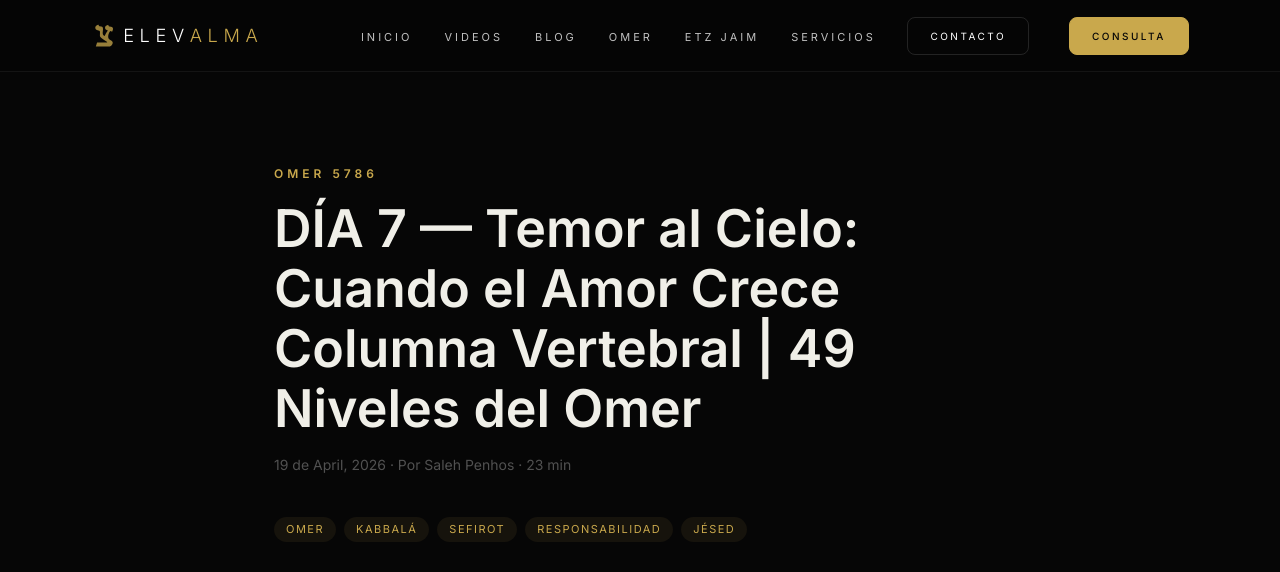
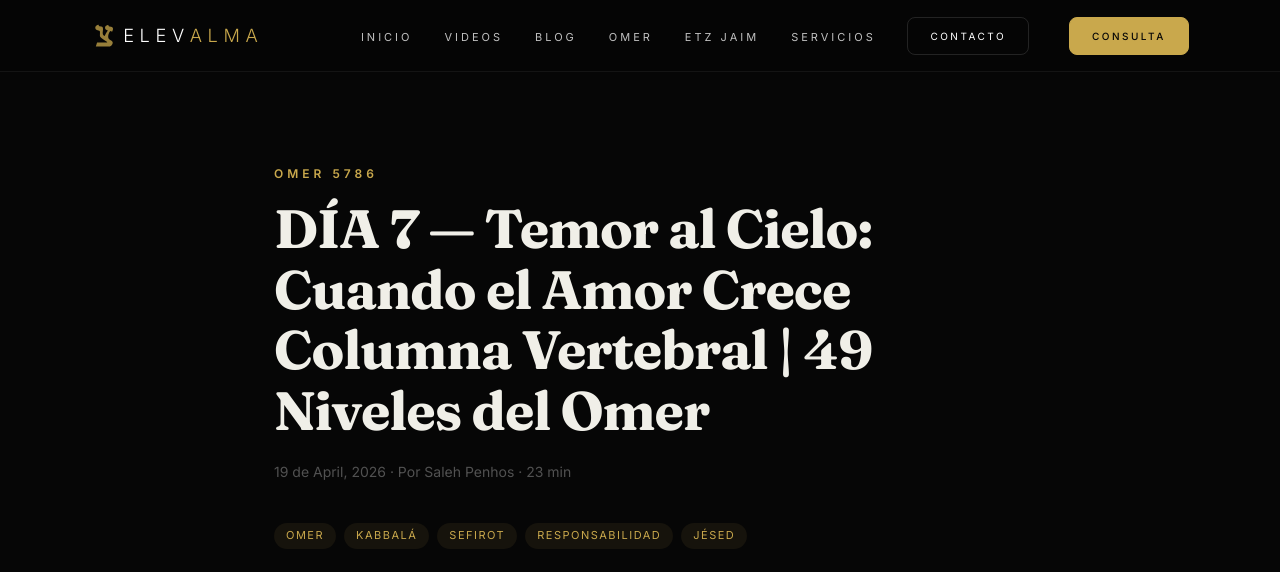
Before and after one commit to spenhos/elevalma-site, a Jekyll site: the page built from _posts/2026-04-19-dia-7-consciencia-responsabilidad-omer.md, in a window 1280 px wide and 1400 px high. Shown: the top 572 px of the window. Built offline with Jekyll 4.4.1, drawn with Linux system fonts in a browser that asks for light colours; grey boxes are pictures that could not be loaded.

Commit message:
feat: tipografía Fraunces+Inter en blog, FB en CTA, barra flotante global

```diff
--- a/_layouts/post.html
+++ b/_layouts/post.html
@@ -70,27 +70,27 @@
   </script>
 
   <style>
-    .blog-post { max-width: 780px; margin: 0 auto; padding: 160px 24px 80px; }
-    .blog-post .label { margin-bottom: 16px; display: inline-block; }
-    .blog-post h1 { font-size: clamp(32px, 5vw, 52px); font-weight: 600; line-height: 1.15; margin-bottom: 16px; }
-    .blog-post .post-meta { color: var(--text-dim); font-size: 14px; margin-bottom: 40px; }
+    .blog-post { max-width: 780px; margin: 0 auto; padding: 160px 24px 80px; font-family: 'Inter', -apple-system, BlinkMacSystemFont, 'Segoe UI', sans-serif; }
+    .blog-post .label { margin-bottom: 16px; display: inline-block; font-family: 'Inter', sans-serif; }
+    .blog-post h1 { font-family: 'Fraunces', serif; font-size: clamp(34px, 5.5vw, 54px); font-weight: 700; line-height: 1.12; margin-bottom: 20px; letter-spacing: -0.02em; }
+    .blog-post .post-meta { color: var(--text-dim); font-size: 14px; margin-bottom: 40px; font-family: 'Inter', sans-serif; }
     .blog-post .post-video { position: relative; padding-bottom: 56.25%; height: 0; overflow: hidden; border-radius: 12px; margin-bottom: 48px; background: #0d0d1a; }
     .blog-post .post-video iframe { position: absolute; top: 0; left: 0; width: 100%; height: 100%; border: 0; }
-    .blog-post .post-content { font-size: 17px; line-height: 1.85; color: var(--text-secondary); }
+    .blog-post .post-content { font-family: 'Inter', sans-serif; font-size: 17px; line-height: 1.85; color: var(--text-secondary); }
     .blog-post .post-content p { margin-bottom: 24px; }
-    .blog-post .post-content h2 { font-size: 24px; font-weight: 600; color: #fff; margin: 48px 0 16px; }
-    .blog-post .post-content h3 { font-size: 20px; font-weight: 600; color: var(--gold); margin: 36px 0 12px; }
-    .blog-post .post-content strong { color: #fff; font-weight: 500; }
-    .blog-post .post-content em { color: var(--gold); font-style: italic; }
-    .blog-post .post-content blockquote { border-left: 3px solid var(--gold); padding: 12px 24px; margin: 32px 0; color: var(--text-secondary); font-style: italic; background: rgba(201,168,76,0.04); border-radius: 0 8px 8px 0; }
+    .blog-post .post-content h2 { font-family: 'Fraunces', serif; font-size: 28px; font-weight: 600; color: #fff; margin: 56px 0 18px; line-height: 1.2; letter-spacing: -0.01em; }
+    .blog-post .post-content h3 { font-family: 'Fraunces', serif; font-size: 22px; font-weight: 600; color: var(--gold); margin: 40px 0 14px; line-height: 1.25; }
+    .blog-post .post-content strong { color: #fff; font-weight: 600; }
+    .blog-post .post-content em { font-family: 'Fraunces', serif; color: var(--gold); font-style: italic; font-size: 1.05em; }
+    .blog-post .post-content blockquote { border-left: 3px solid var(--gold); padding: 16px 28px; margin: 36px 0; font-family: 'Fraunces', serif; font-size: 1.1em; line-height: 1.7; color: rgba(255,255,255,0.7); font-style: italic; background: rgba(201,168,76,0.04); border-radius: 0 8px 8px 0; }
     .blog-post .post-content ul, .blog-post .post-content ol { margin: 16px 0 24px 24px; }
     .blog-post .post-content li { margin-bottom: 8px; }
     .blog-cta { text-align: center; margin-top: 64px; padding-top: 48px; border-top: 1px solid rgba(255,255,255,0.06); }
     .blog-cta p { color: var(--text-dim); margin-bottom: 20px; font-size: 15px; }
     .blog-nav { display: flex; justify-content: space-between; margin-top: 48px; padding-top: 32px; border-top: 1px solid rgba(255,255,255,0.06); font-size: 14px; }
-    .blog-nav a { color: var(--gold); }
+    .blog-nav a { color: var(--gold); font-family: 'Inter', sans-serif; }
     .blog-tags { display: flex; gap: 8px; flex-wrap: wrap; margin-bottom: 32px; }
-    .blog-tags span { font-size: 11px; letter-spacing: 1.5px; text-transform: uppercase; color: var(--gold); background: rgba(201,168,76,0.08); padding: 4px 12px; border-radius: 20px; }
+    .blog-tags span { font-size: 11px; letter-spacing: 1.5px; text-transform: uppercase; color: var(--gold); background: rgba(201,168,76,0.08); padding: 4px 12px; border-radius: 20px; font-family: 'Inter', sans-serif; }
     .share-bar { display: flex; align-items: center; gap: 12px; margin-top: 48px; padding-top: 32px; border-top: 1px solid rgba(255,255,255,0.06); }
     .share-label { font-size: 13px; color: var(--text-dim); letter-spacing: 1px; text-transform: uppercase; font-weight: 600; }
     .share-btn { display: flex; align-items: center; justify-content: center; width: 42px; height: 42px; border-radius: 50%; color: #fff; transition: transform 0.2s, box-shadow 0.2s; position: relative; background: none; border: none; cursor: pointer; font: inherit; }
```
